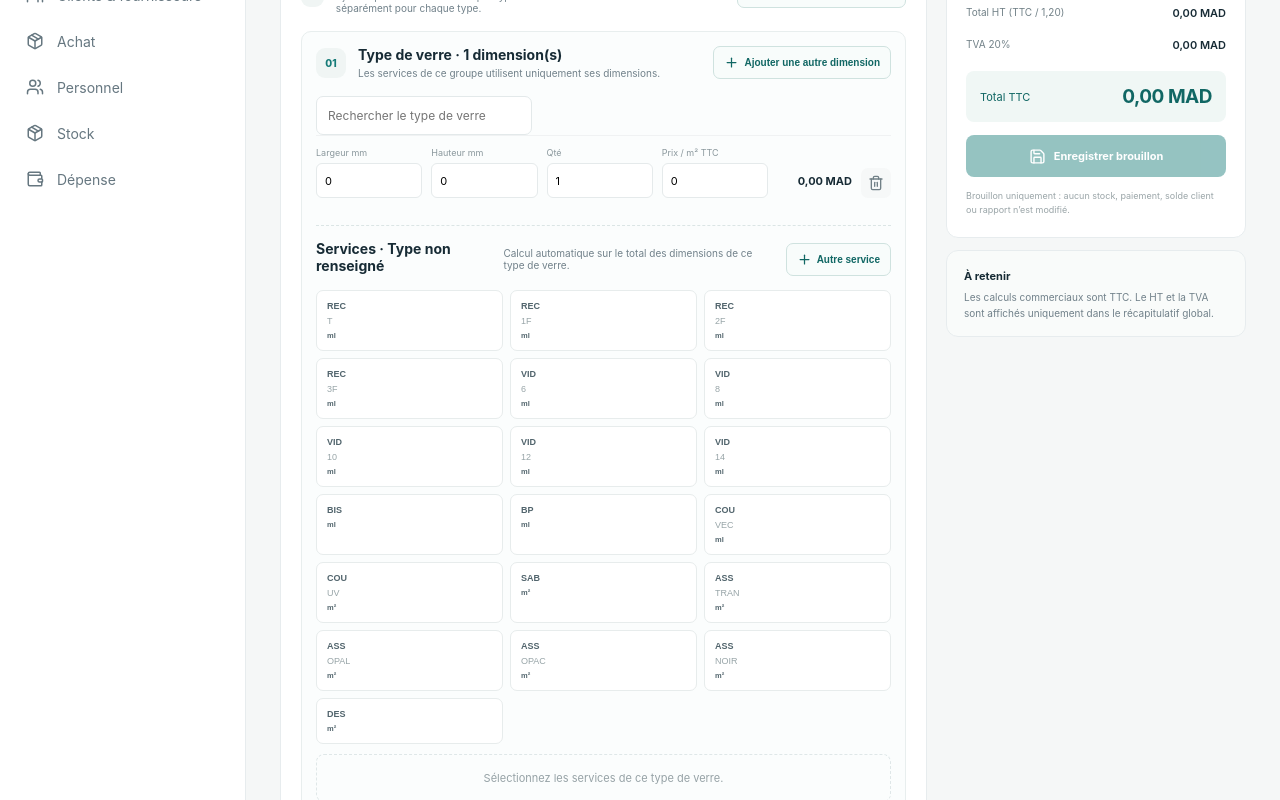
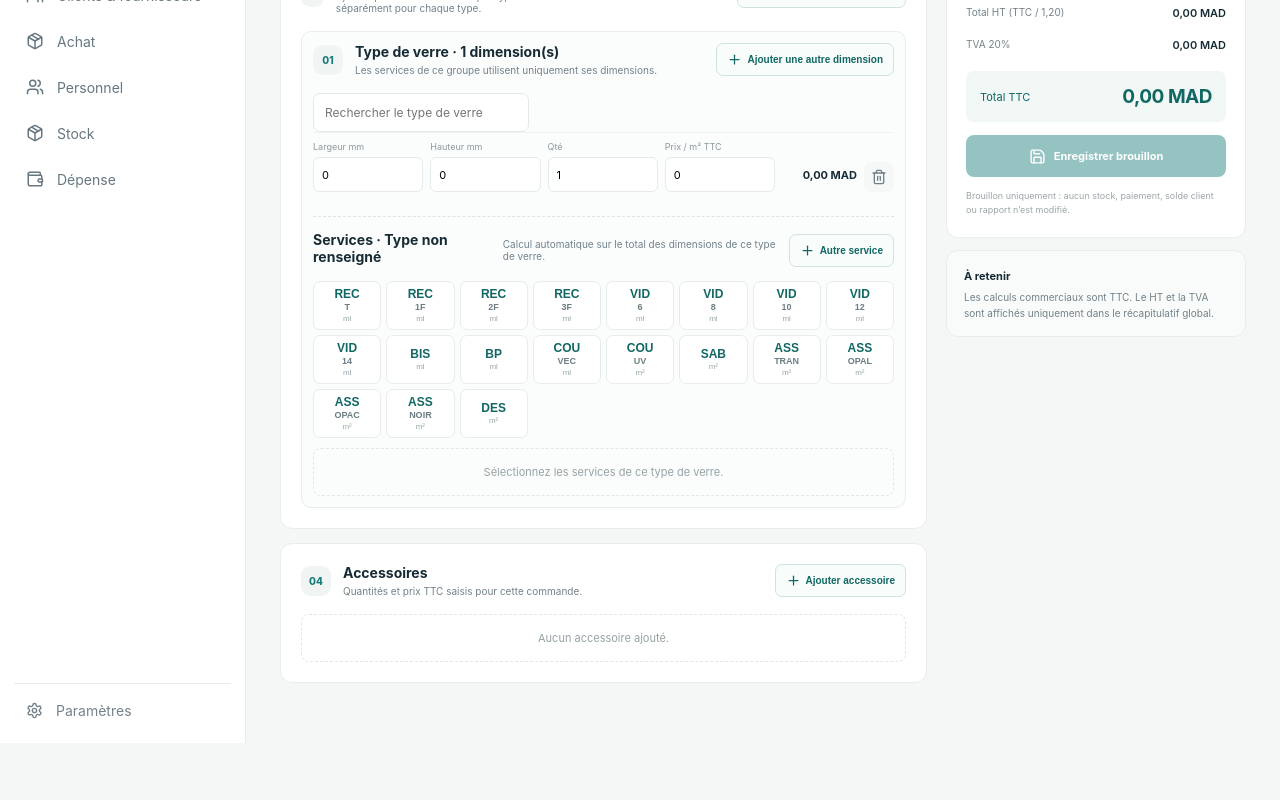
Before and after one commit to souify993-create/cairo-verre-workshop, a Next.js app: page / in a window 1280 px wide. Shown: the part 380-1180 px from the top of the page. After the commit the page ends 1123 px from the top, so only its background shows below. Built offline with nearby package versions, Linux system fonts and the light colour scheme.

Commit message:
Style compact service selector and price rows

```diff
--- a/src/app/globals.css
+++ b/src/app/globals.css
@@ -31,3 +31,24 @@
 .customer-suggestions button:hover{background:#f1f8f6}
 .customer-selected-note{font-size:10px;color:#74848a;margin-top:8px}
 .customer-new-grid{grid-template-columns:repeat(2,minmax(0,1fr))}
+
+/* Compact, keyboard-friendly quote entry */
+.service-grid{grid-template-columns:repeat(auto-fill,minmax(64px,1fr));gap:5px;margin:8px 0 10px}
+.service-chip{min-height:49px;justify-content:center;align-items:center;gap:1px;padding:5px 4px;text-align:center}
+.service-chip strong{font-size:12px;line-height:1.1;color:var(--teal-dark)}
+.service-chip span{font-size:9px;font-weight:800;color:#6b7d82;line-height:1.1}
+.service-chip small{font-size:8px;color:#96a5a8;font-weight:500}
+.service-chip.selected{background:#eaf5f2;border-color:#83b9af}
+.service-row{gap:7px;align-items:center;padding:7px 0}
+.service-code{width:42px;min-width:42px;display:flex;flex-direction:column;align-items:center;justify-content:center;line-height:1.05;color:var(--teal-dark)}
+.service-code strong{font-size:12px;font-weight:800}
+.service-code span{font-size:9px;font-weight:800;color:#73858a}
+.service-price-input{width:66px;min-width:56px;height:30px;border:1px solid #dce6e5;border-radius:6px;padding:0 5px;text-align:center;font:inherit;font-size:11px;outline:none}
+.service-price-input:focus{border-color:#76b6ae;box-shadow:0 0 0 2px #eaf5f3}
+.service-quantity{min-width:78px;text-align:right}
+.service-custom-name{flex:1;min-width:90px;height:30px}
+.service-row .line-total{padding-bottom:0}
+.glass-type-group{padding:11px}
+.glass-type-group .line-row{gap:7px;padding:8px 0}
+.field input:focus{border-color:#76b6ae}
+@media(max-width:760px){.service-grid{grid-template-columns:repeat(auto-fill,minmax(58px,1fr))}.service-row{gap:5px}.service-price-input{width:58px;min-width:52px}.service-quantity{min-width:68px}}
```
